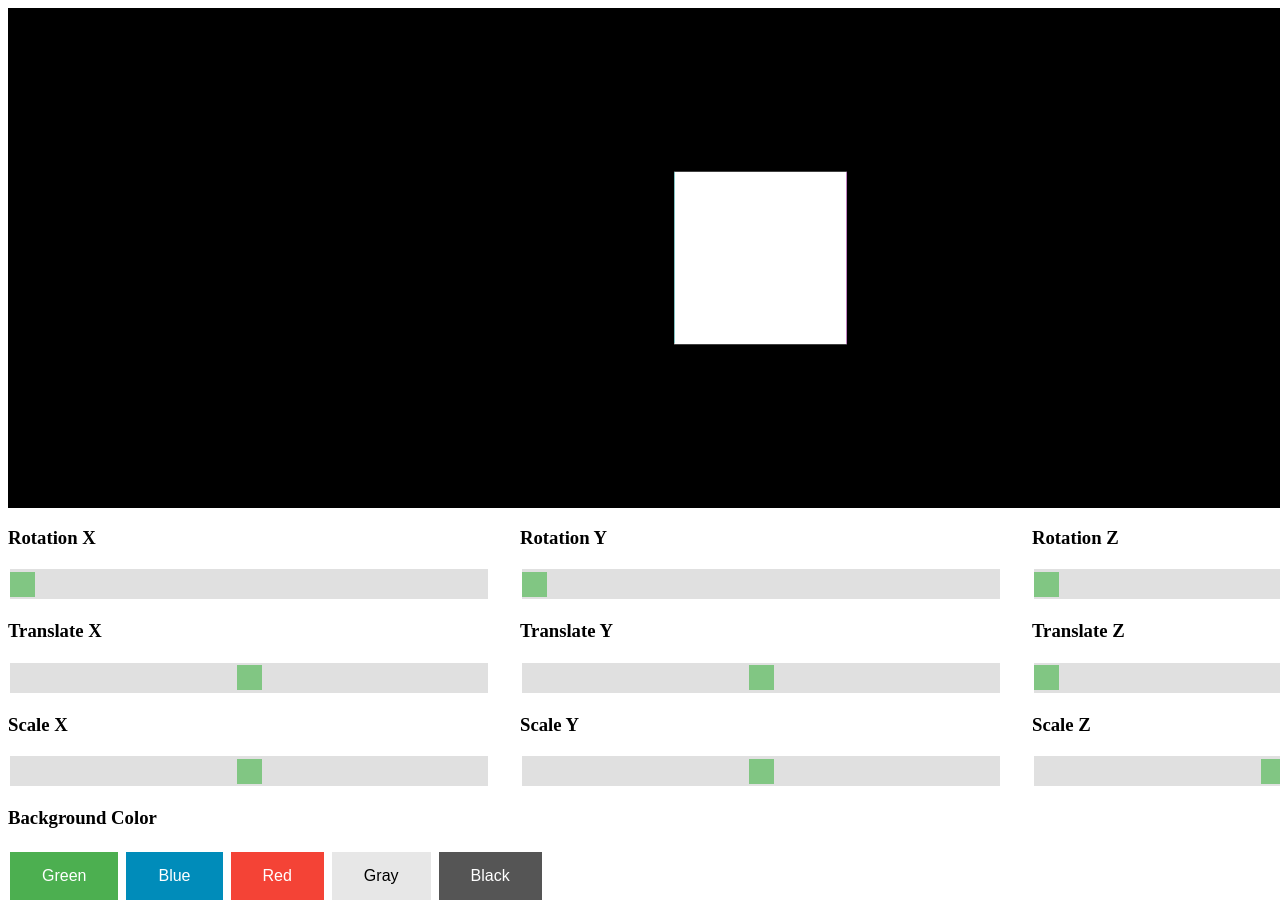
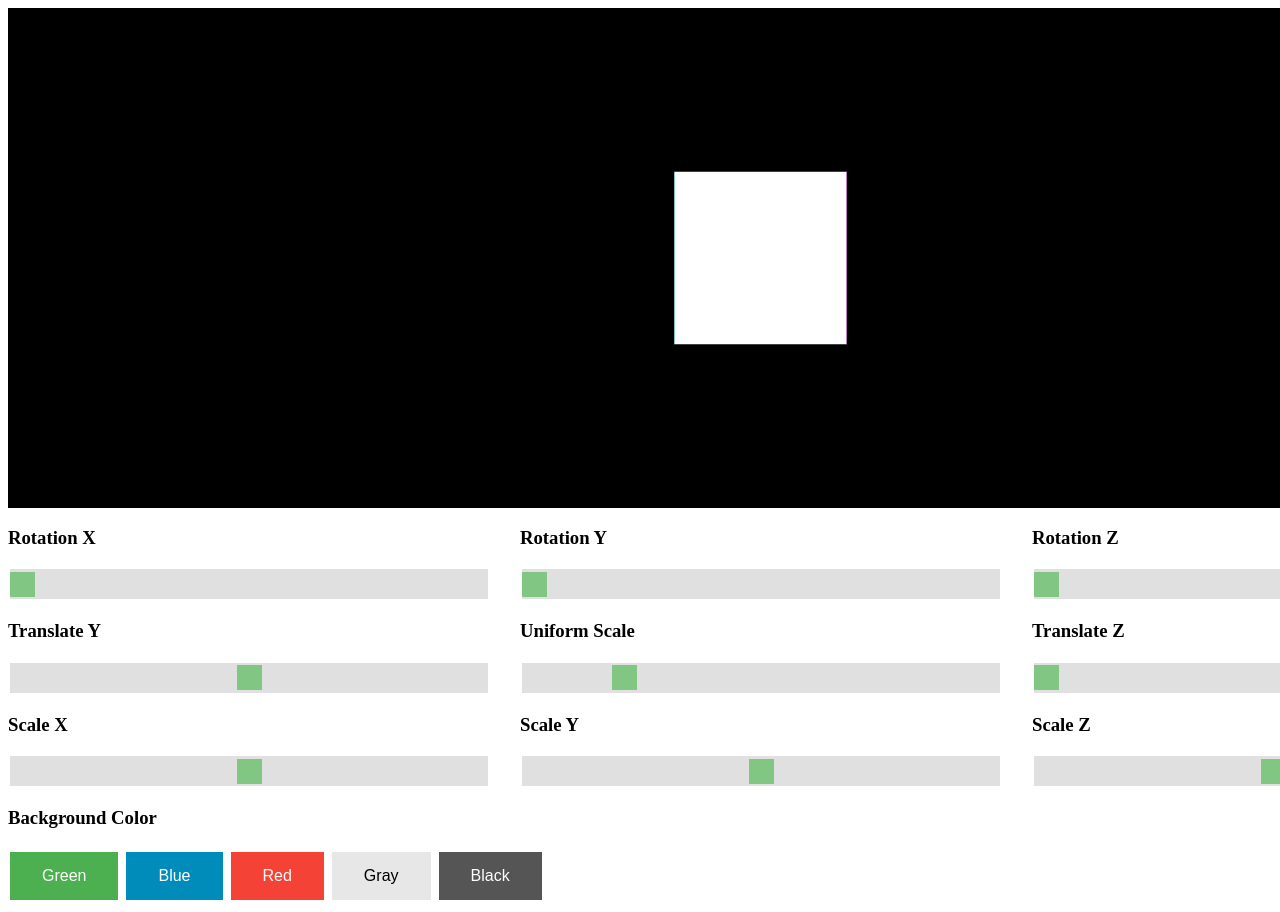
Before and after one commit to Gerokichi/WebGL-Transform, a plain HTML site: page index.html in a window 1280 px wide. Shown: the top 912 px of the page. Drawn offline with Linux system fonts and the light colour scheme.

Commit message:
Uniform scale

```diff
--- a/index.html
+++ b/index.html
@@ -38,14 +38,14 @@
 
  <!-- Translate-->
  <div class="slidegroupe">
-  <div class="slidegroupeitem">
-   <h3> Translate X </h3>
-   <div class="slidecontainer">
-    <input type="range" min="-4000" max="4000" value="0.0"
-           class="slider" id="translateXrange"
-           oninput="sliderTChange(this.value, 'x')" >
-   </div>
-  </div>
+<!--  <div class="slidegroupeitem">-->
+<!--   <h3> Translate X </h3>-->
+<!--   <div class="slidecontainer">-->
+<!--    <input type="range" min="-4000" max="4000" value="0.0"-->
+<!--           class="slider" id="translateXrange"-->
+<!--           oninput="sliderTChange(this.value, 'x')" >-->
+<!--   </div>-->
+<!--  </div>-->
 
   <div class="slidegroupeitem">
    <h3> Translate Y </h3>
@@ -55,6 +55,15 @@
            oninput="sliderTChange(this.value, 'y')" >
    </div>
   </div>
+
+   <div class="slidegroupeitem">
+    <h3> Uniform Scale </h3>
+    <div class="slidecontainer">
+     <input type="range" min="1" max="500" value="100.0"
+            class="slider" id="uniformScale"
+            oninput="sliderSChange(this.value, 'o')" >
+    </div>
+   </div>
 
   <div class="slidegroupeitem">
    <h3> Translate Z </h3>
--- a/js/GUI_Cube_sliders.js
+++ b/js/GUI_Cube_sliders.js
@@ -2,6 +2,7 @@ var cubeRotation = 0.0;
 var sliderRxVal = 0; var sliderRyVal = 0; var sliderRzVal = 0;
 var sliderTxVal = 0.0; var sliderTyVal = 0.0; var sliderTzVal = 0.0;
 var sliderSxVal = 1.0; var sliderSyVal = 1.0; var sliderSzVal = 1.0;
+var sliderSVal = 1.0;
 var r = 0.0; var g = 0.0; var b = 0.0;
 
 main();
@@ -40,6 +41,7 @@ function sliderSChange(val, mode) {
     if (mode === "x") smer = 'scaleXrange'
     else if (mode === "y") smer = 'scaleYrange'
     else if (mode === "z") smer = 'scaleYrange'
+    else if (mode === "o") smer = 'uniformScale'
 
     document.getElementById(smer).innerHTML = val;
     sliderTxVal = document.getElementById(smer).innerHTML / 500;
@@ -69,6 +71,7 @@ function sliderSChange(val, mode) {
     if (mode === "x")      sliderSxVal = dl;
     else if (mode === "y") sliderSyVal = dl;
     else if (mode === "z") sliderSzVal = dl;
+    else if (mode === "o") sliderSVal = dl;
 }
 //*/
 
@@ -319,6 +322,10 @@ function drawScene(gl, programInfo, buffers, deltaTime) {
         modelViewMatrix,
         [sliderSxVal, sliderSyVal, sliderSzVal]);
 
+    mat4.scale(modelViewMatrix,
+        modelViewMatrix,
+        [sliderSVal, sliderSVal, sliderSVal]);
+
     // Teraz sa urci (format) WebGL, ako ma vytiahnut pozicie z vrcholoveho buffera a vlozit do atributov vertexPosition
 
     {
```
